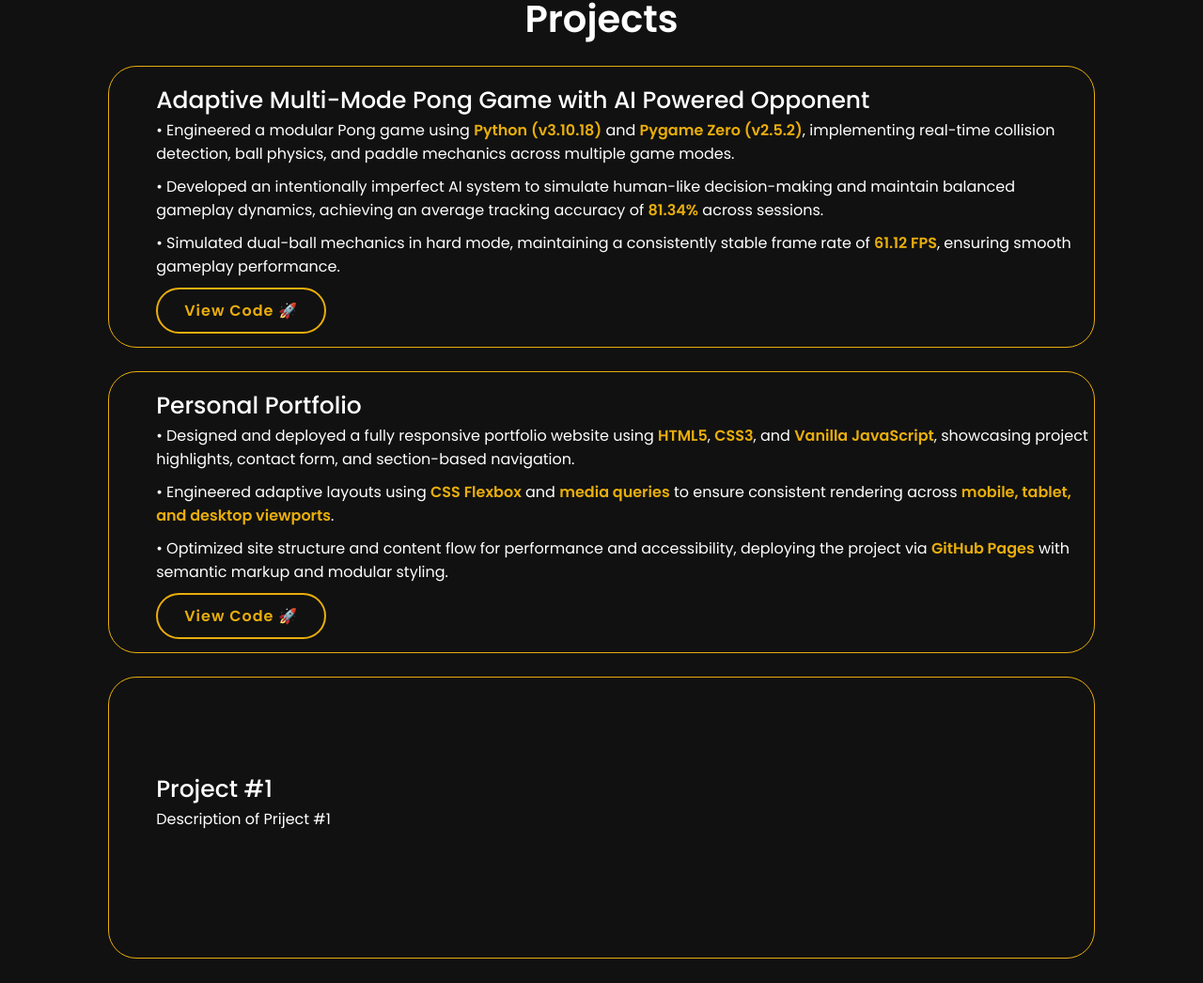
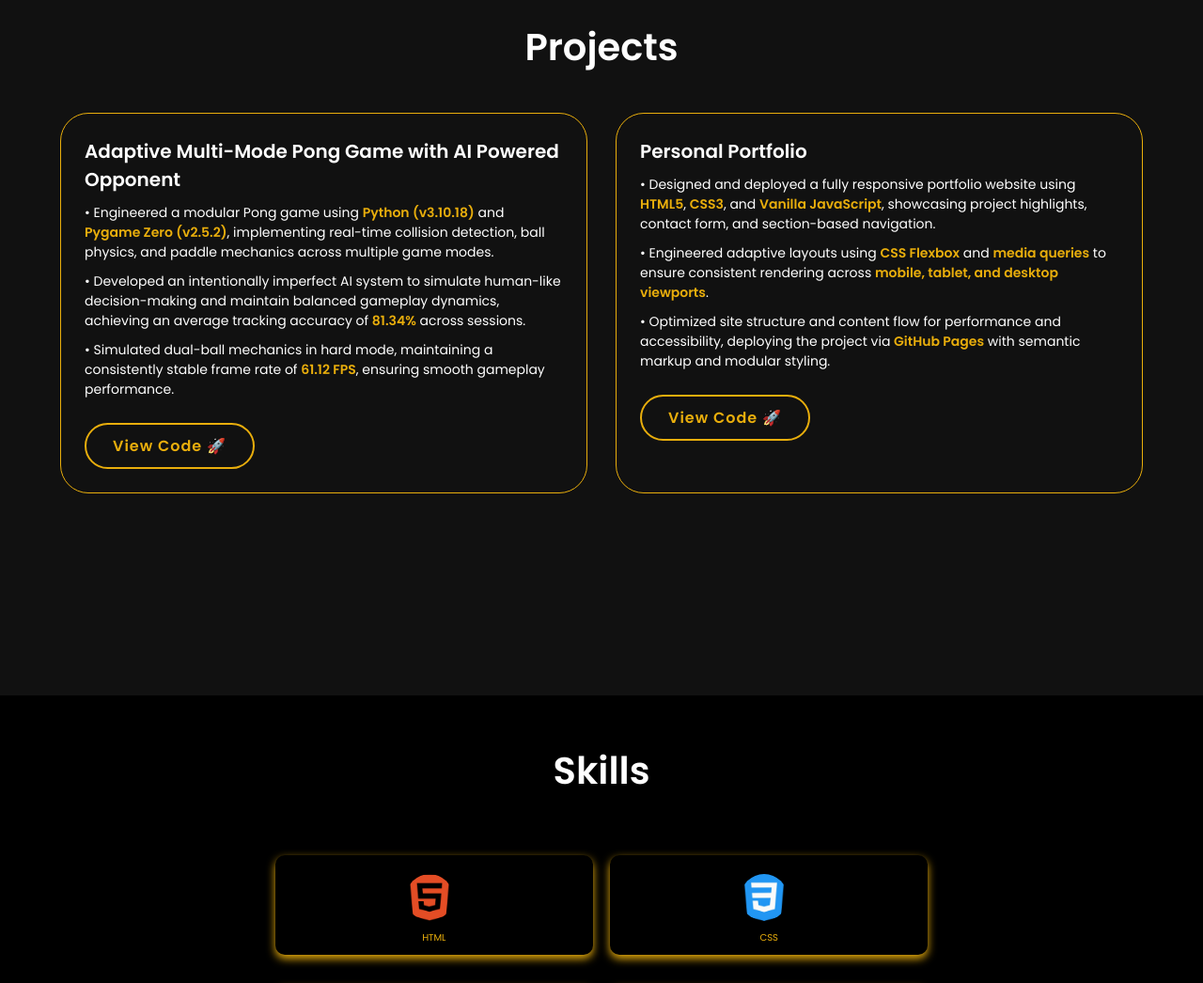
Before and after one commit to anora-dennis/AnoraDennis, a website: page index.html in a window 1280 px wide. Shown: the part 860-1906 px from the top of the page at 94% size. Drawn offline with Linux system fonts and the light colour scheme.

Commit message:
updatveV3

```diff
--- a/index.html
+++ b/index.html
@@ -36,10 +36,12 @@
     <div class="home-content">
       <h1>Hi there! I'm <span>Anora</span></h1>
       <h3 class="typing-text">I'm a <span></span></h3>
-      <p>I am a passionate and dedicated web developer with a strong foundation in both front-end and back-end technologies. I have a keen eye for detail and a commitment to delivering high-quality, user-friendly websites. I am always eager to learn and grow.
+      <p>I'm a first-year Software Engineering student at Carleton University, specializing in Artificial Intelligence and enrolled in the co-op program.
+        I’m passionate about coding and constantly building my skills. Right now, I’m exploring cloud technologies like AWS SageMaker and diving into AI development with tools like PyTorch.
+        I hope to create more projects that not only align with my growing expertise, but also make a meaningful impact in the real world!
         <div class="social-icon">
-          <a href="#"><i class="fa-brands fa-linkedin"></i></a>
-          <a href="#"><i class="fa-brands fa-github"></i></a>
+          <a href="https://www.linkedin.com/in/anora-dennis/"><i class="fa-brands fa-linkedin"></i></a>
+          <a href="https://github.com/anora-dennis"><i class="fa-brands fa-github"></i></a>
           <!--<a href="#"><i class="fa-brands fa-instagram"></i></a>
           <a href="#"><i class="fa-brands fa-tiktok"></i></a>-->
         </div>
@@ -74,12 +76,12 @@
         </div>
       </div>
 
-      <div class="projects-box">
+   <!--   <div class="projects-box">
         <div class="projects-info">
           <h4>Project #1</h4>
           <p>Description of Priject #1</p>
         </div>
-      </div>
+      </div> -->
       <!--
       <div class="projects-box">
         <div class="projects-info">
@@ -161,13 +163,22 @@
             <span>C++/C</span>
           </div>
         </div>
+
+        <div class="bar">
+            <div class="info">
+              <img src="images/pygame.svg" class="skills-img"\>
+              <span>PyGame</span>
+            </div>
+
+        </div>
+
         <div class="bar">
           <div class="info">
             <img src="images/java.webp" class="skills-img"\>
             <span>Java</span>
           </div>
         </div>
-      </div>
+
 
     </div>
   </section>
--- a/style.css
+++ b/style.css
@@ -267,22 +267,72 @@ span {
     padding: 0.8rem 2rem;
   }
 }
-/* prjects section */
+/* Projects Section */
 .projects {
   background: var(--second-bg-color);
+  padding: 8rem 5% 4rem;
 }
-
 
 .projects-container {
   display: grid;
-  grid-template-columns: repeat(1, 1fr);
-  align-items: center;
-  gap: 2.5rem
+  grid-template-columns: repeat(auto-fit, minmax(300px, 1fr));
+  gap: 3rem;
+  align-items: stretch;
 }
 
-.btn-projects{
+/* Individual Project Card */
+.projects-box {
+  background: var(--second-bg-color);
+  border: 1px solid var(--main-color);
+  border-radius: 3rem;
+  cursor: pointer;
+  transition: 0.3s ease;
+  display: flex;
+  flex-direction: column;
+  justify-content: space-between;
+  padding: 2.5rem;
+  height: auto;
+}
 
+.projects-box:hover {
+  background: var(--main-color);
+  color: white;
+  transform: scale(1.03);
+}
+
+.projects-box:hover .important-text {
+  color: black;
+}
+
+/* Project Content */
+.projects-info {
+  display: flex;
+  flex-direction: column;
+  gap: 1rem;
+  text-align: left;
+}
+
+.projects-info h4 {
+  font-size: 2rem;
+  font-weight: 600;
+  margin: 0;
+}
+
+.projects-info p {
+  font-size: 1.4rem;
+  font-weight: 400;
+  margin: 0;
+}
+
+.important-text {
+  font-weight: 600;
+  color: var(--main-color);
+}
+
+/* Project Button */
+.btn-projects {
   display: inline-block;
+  width: fit-content;
   padding: 1rem 2.8rem;
   background: var(--second-bg-color);
   border-radius: 4rem;
@@ -293,90 +343,45 @@ span {
   font-weight: 600;
   transition: 0.3s ease;
   cursor: pointer;
+  margin-top: 1.5rem;
 }
 
-.btn-projects:hover{
+.btn-projects:hover {
   transform: scale(1.03);
   background-color: var(--main-color);
   color: var(--text-color);
-  box-shadow: 0 0 25px var(--main-color);;
+  box-shadow: 0 0 25px var(--main-color);
 }
 
-.projects-box{
-  background: var(second-bg-color);
-  border: 1px solid var(--main-color);
-
-  height: 300px;
-  border-radius: 3rem;
-  cursor: pointer;
-  transition: 0.3s ease;
-
-}
-
-.projects-box:hover{
-  background: var(--main-color);
-  color: white;
-  transform: scale(1.03);
-  .important-text{
-    color: black;
-  }
-}
-
-.projects-box .projects-info {
-  display: flex;
-  flex-direction: column;
-  text-align: left;
-  max-height: 200px;
-  justify-content: center;
-  align-items: baseline;
-}
-
-.projects-info h4 {
-  font-size: 2.5rem;
-  font-weight: 500;
-  margin-top: 10rem;
-  margin-left: 5rem;
-}
-
-.important-text{
-  font-weight: 600;
-  color: var(--main-color)
-}
-
-.projects-info p{
-  font-size: 1.6rem;
-  font-weight: 400;
-  max-height: 100px;
-  margin: auto;
-  margin-bottom: 1rem;
-  margin-left: 5rem;
-}
-
-@media(max-width: 991px){
-  section {
-    padding: 10rem 3% 2rem;
-  }
-  .projects{
-    padding-bottom:7rem;
-  }
-}
-
-@media(max-width: 895px){
-  .projects h2{
-    margin-bottom: 3rem;
-  }
-  .projects-container{
-    grid-template-columns: repeat(1, 1fr);
-  }
-}
-
+/* Section Heading */
 .heading {
   font-size: 4rem;
   font-weight: 600;
   text-align: center;
-  margin-bottom: 2rem;
+  margin-bottom: 4rem;
   color: white;
 }
+
+/* Responsive Tweaks */
+@media (max-width: 768px) {
+  .projects {
+    padding: 6rem 5% 3rem;
+  }
+
+  .projects-info h4 {
+    font-size: 1.8rem;
+  }
+
+  .projects-info p {
+    font-size: 1.3rem;
+  }
+
+  .btn-projects {
+    font-size: 1.4rem;
+    padding: 0.8rem 2rem;
+  }
+}
+
 
 /* skills section */
 .skills{
@@ -395,7 +400,7 @@ span {
 
 .skills .container .row {
   display: grid;
-  grid-template-columns: repeat(3, 1fr);
+  grid-template-columns: repeat(2, 1fr);
   flex-wrap: wrap;
   gap: 1.8rem;
 }
```
Also changed, not shown: images/pygame.svg (added).
